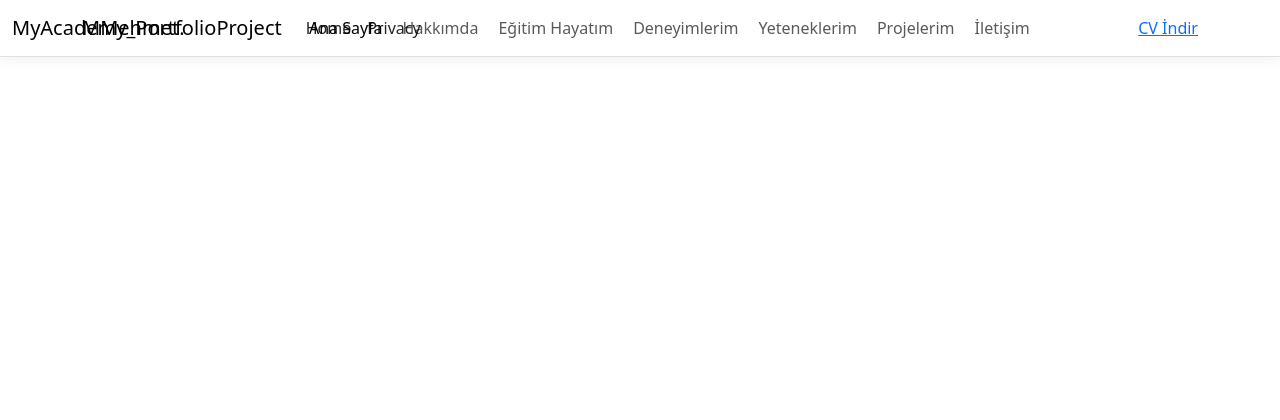
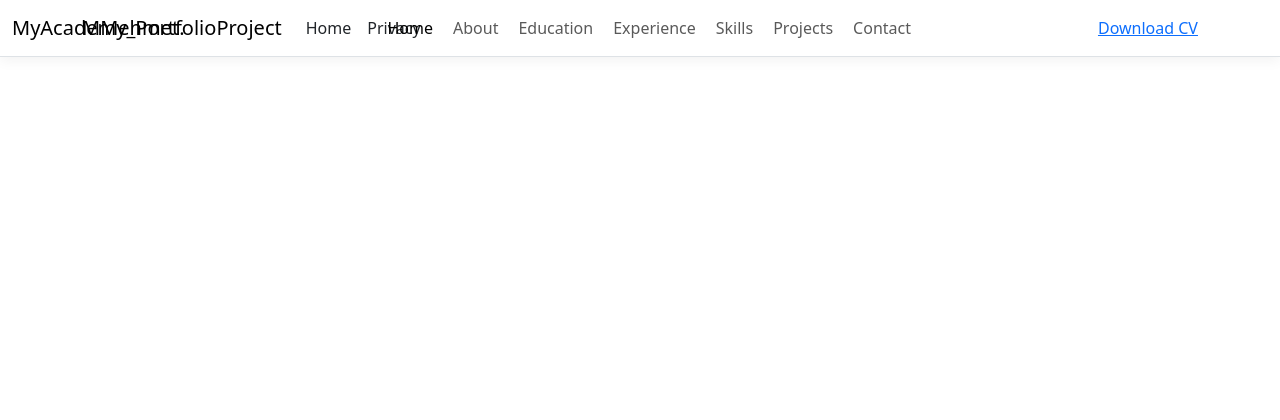
Before and after one commit to mehmetariturk/MyAcademy_PortfolioProject, an ASP.NET Core app: template MyAcademy_PortfolioProject/Views/Shared/Components/_DefaultNavbarComponentPartial/Default.cshtml in a window 1280 px wide. Shown: the top 420 px of the page. Run offline with ASP.NET Core 8, Linux system fonts and the light colour scheme; the template is opened without the code that fills it, so the values that code supplies are empty; style sheets or scripts are compiled from the project's sources.

Commit message:
Translate navbar to English

```diff
--- a/MyAcademy_PortfolioProject/Views/Shared/Components/_DefaultNavbarComponentPartial/Default.cshtml
+++ b/MyAcademy_PortfolioProject/Views/Shared/Components/_DefaultNavbarComponentPartial/Default.cshtml
@@ -18,32 +18,32 @@
         <div class="collapse navbar-collapse" id="navbarContent">
             <ul class="navbar-nav mx-auto mb-2 mb-lg-0 gap-1">
                 <li class="nav-item">
-                    <a class="nav-link active" href="#home">Ana Sayfa</a>
+                    <a class="nav-link active" href="#home">Home</a>
                 </li>
                 <li class="nav-item">
-                    <a class="nav-link" href="#about">Hakkımda</a>
+                    <a class="nav-link" href="#about">About</a>
                 </li>
                 <li class="nav-item">
-                    <a class="nav-link" href="#education">Eğitim Hayatım</a>
+                    <a class="nav-link" href="#education">Education</a>
                 </li>
                 <li class="nav-item">
-                    <a class="nav-link" href="#experience">Deneyimlerim</a>
+                    <a class="nav-link" href="#experience">Experience</a>
                 </li>
                 <li class="nav-item">
-                    <a class="nav-link" href="#skills">Yeteneklerim</a>
+                    <a class="nav-link" href="#skills">Skills</a>
                 </li>
                 <li class="nav-item">
-                    <a class="nav-link" href="#projects">Projelerim</a>
+                    <a class="nav-link" href="#projects">Projects</a>
                 </li>
                 <li class="nav-item">
-                    <a class="nav-link" href="#contact">İletişim</a>
+                    <a class="nav-link" href="#contact">Contact</a>
                 </li>
             </ul>
 
             <div class="d-flex align-items-center gap-2 mt-3 mt-lg-0">
                 <a href="#contact" class="btn-custom-primary" id="btnDownloadCv">
                     <i class="bi bi-file-earmark-arrow-down"></i>
-                    CV İndir
+                    Download CV
                 </a>
             </div>
         </div>
```
